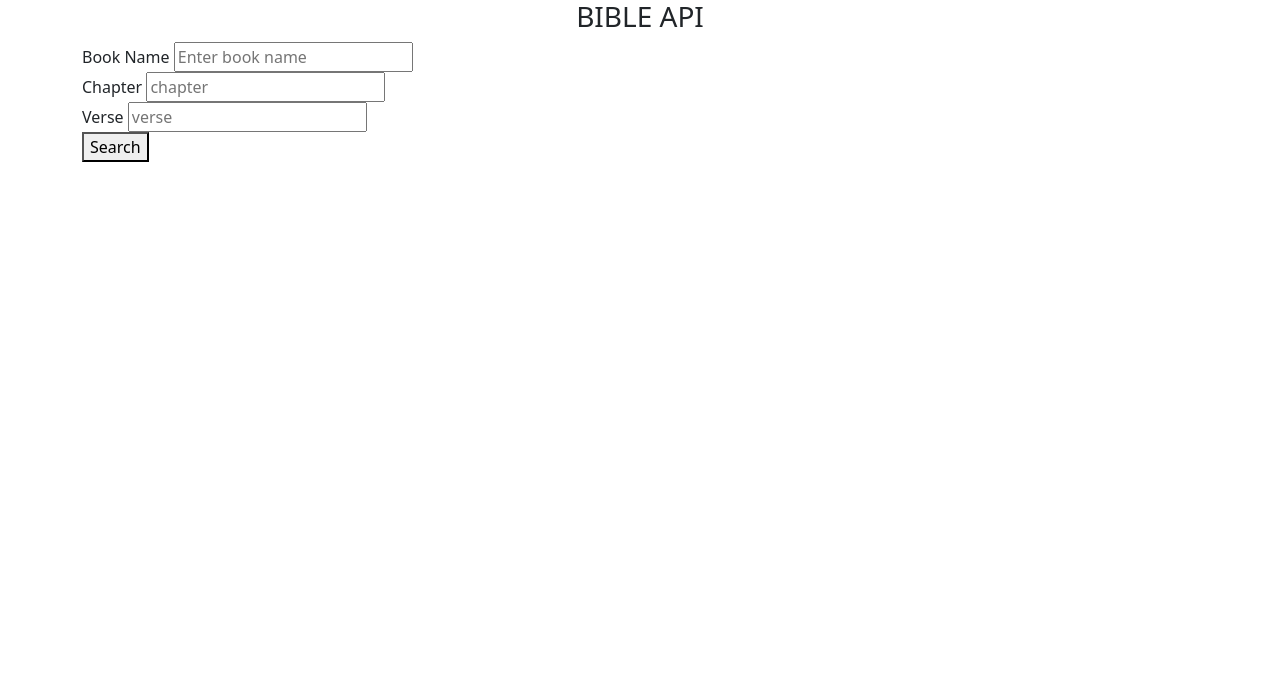
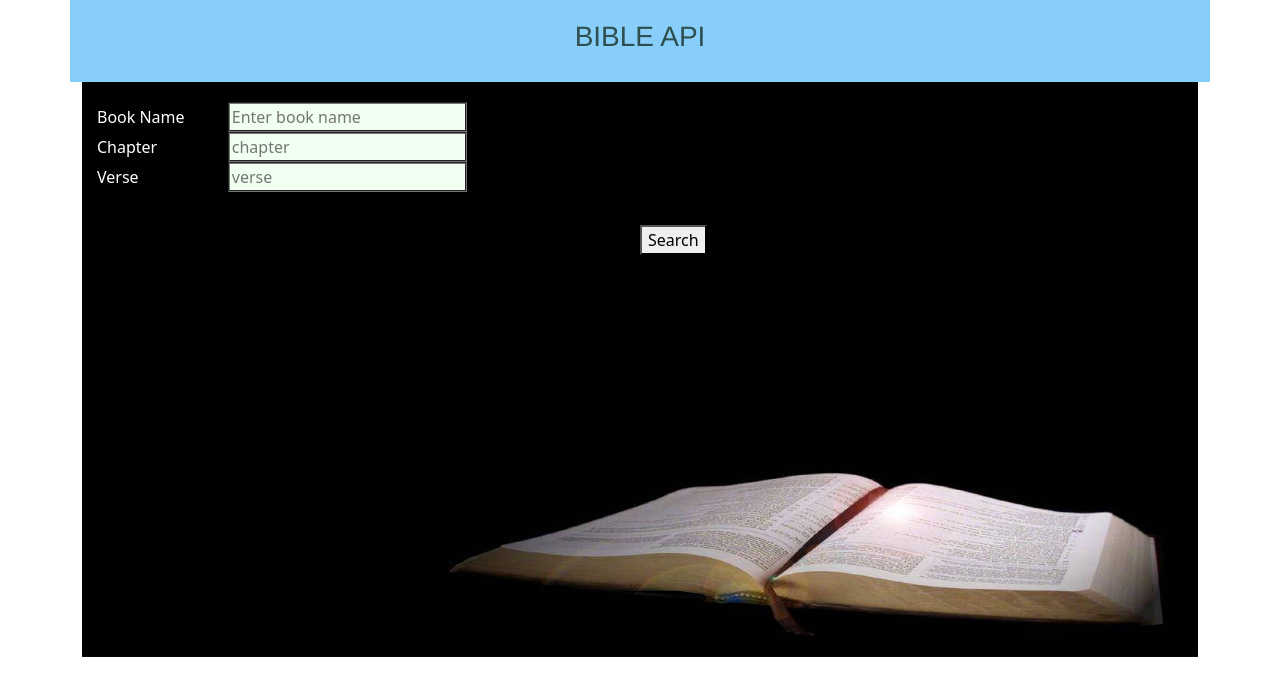
Before and after one commit to reshunevi/github-sample3, a plain HTML site: page day21/day21-task1/index.html in a window 1280 px wide. Drawn offline with nearby package versions, Linux system fonts and the light colour scheme.

Commit message:
re-entered the file names after renamed

```diff
--- a/day21/day21-task1/index.html
+++ b/day21/day21-task1/index.html
@@ -6,7 +6,7 @@
     <meta name="viewport" content="width=device-width, initial-scale=1.0">
     <link rel="stylesheet" href="https://cdn.jsdelivr.net/npm/bootstrap@5.2.3/dist/css/bootstrap.min.css" integrity="sha384-rbsA2VBKQhggwzxH7pPCaAqO46MgnOM80zW1RWuH61DGLwZJEdK2Kadq2F9CUG65" crossorigin="anonymous">
     <link rel="stylesheet" href="https://cdnjs.cloudflare.com/ajax/libs/font-awesome/6.4.0/css/all.min.css" integrity="sha512-iecdLmaskl7CVkqkXNQ/ZH/XLlvWZOJyj7Yy7tcenmpD1ypASozpmT/E0iPtmFIB46ZmdtAc9eNBvH0H/ZpiBw==" crossorigin="anonymous" referrerpolicy="no-referrer" />
-    <link rel="stylesheet" type="text/css" href="./bible-style.css">
+    <link rel="stylesheet" type="text/css" href="./style.css">
     <title>Document</title>
 </head>
 <body>
@@ -31,6 +31,6 @@
 
 
 
-    <script src="./bible-script.js"></script>
+    <script src="./script.js"></script>
 </body>
 </html>
--- a/day21/day21-task1/style.css
+++ b/day21/day21-task1/style.css
@@ -9,7 +9,7 @@
 
 #bookInfo {
     padding-top: 20px;
-    background: url("bible-bg.jpg");
+    background: url("image.jpg");
     width: 100%;
     height: 575px;
     background-size: 100% 100%;
```
Also changed, not shown: day21/day21-task1/image.jpg (renamed from day21/day21-task1/bible-bg.jpg).
